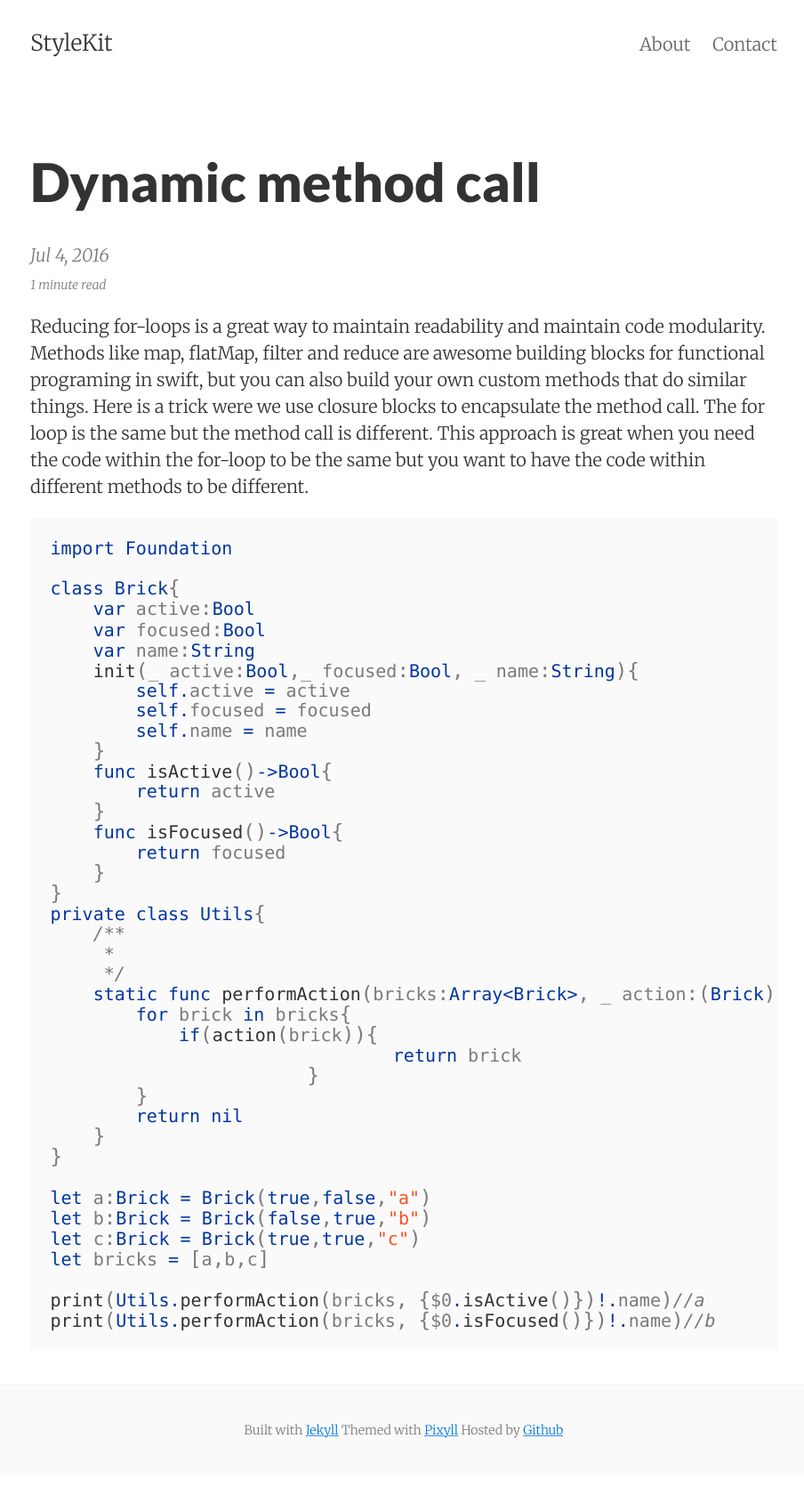
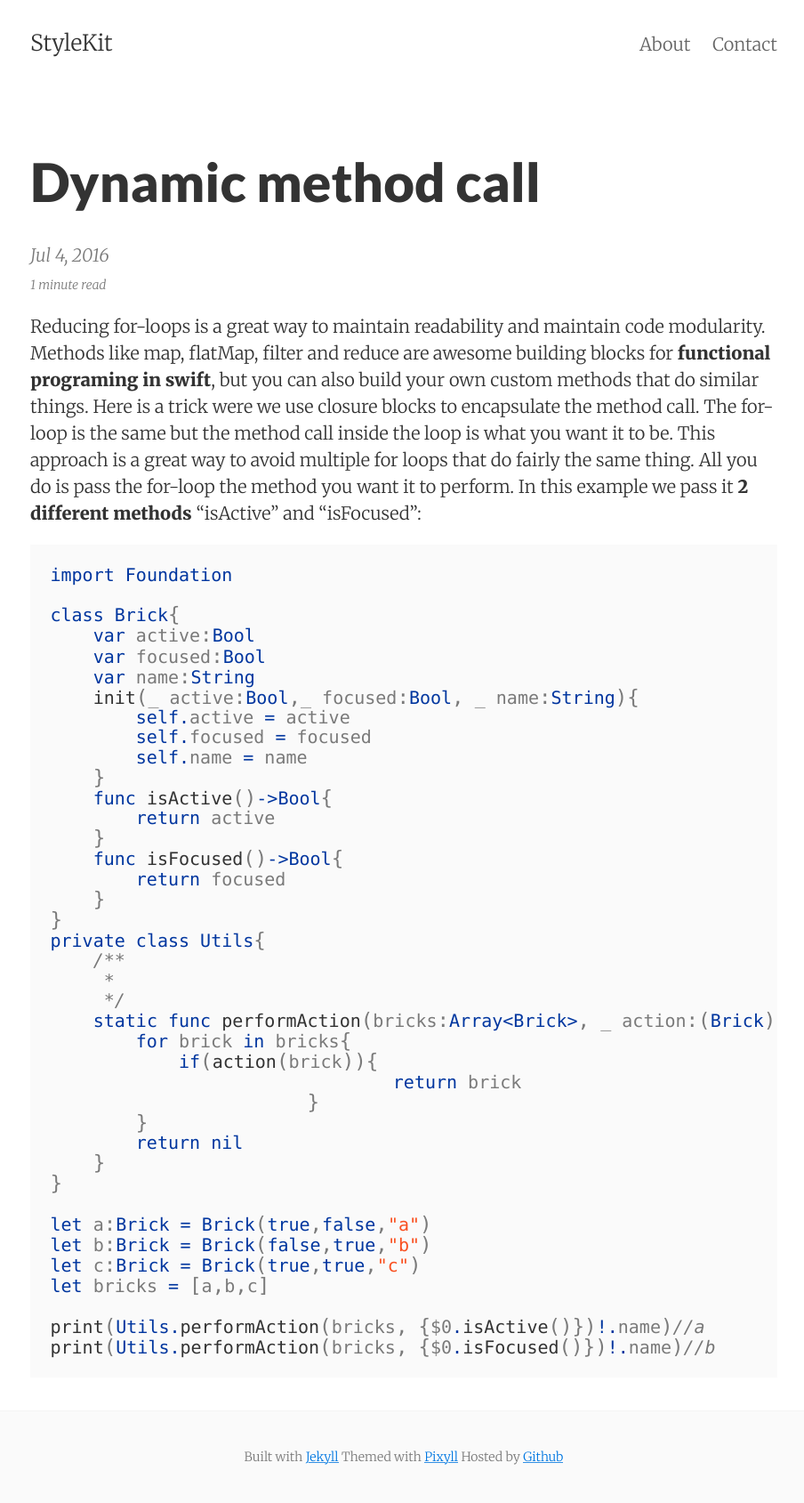
Before and after one commit to stylekit/stylekit.github.io, a Jekyll site: the page built from _posts/2016-07-04-Dynamic-method-call.md, in a window 1280 px wide. Shown: the whole page at 89% size, without its empty margins (186-1090 px from the left). Built offline with Jekyll 4.4.1, drawn with Linux system fonts in a browser that asks for light colours; nearby versions of some CDN libraries; comment, search, counter and statistics services are not loaded; before the commit the page ends 1659 px from its top, so only the background shows below that.

Commit message:
Files modified: 1


Modified 1 file:
_posts/2016-07-04-Dynamic-method-call.md

````diff
--- a/_posts/2016-07-04-Dynamic-method-call.md
+++ b/_posts/2016-07-04-Dynamic-method-call.md
@@ -1,4 +1,4 @@
-Reducing for-loops is a great way to maintain readability and maintain code modularity. Methods like map, flatMap, filter and reduce are awesome building blocks for functional programing in swift, but you can also build your own custom methods that do similar things. <!--more--> Here is a trick were we use closure blocks to encapsulate the method call. The for loop is the same but the method call is different. This approach is great when you need the code within the for-loop to be the same but you want to have the code within different methods to be different.
+Reducing for-loops is a great way to maintain readability and maintain code modularity. Methods like map, flatMap, filter and reduce are awesome building blocks for **functional programing in swift**, but you can also build your own custom methods that do similar things. <!--more--> Here is a trick were we use closure blocks to encapsulate the method call. The for-loop is the same but the method call inside the loop is what you want it to be. This approach is a great way to avoid multiple for loops that do fairly the same thing. All you do is pass the for-loop the method you want it to perform. In this example we pass it **2 different methods** "isActive" and "isFocused":
 
 ```swift
 import Foundation
````
